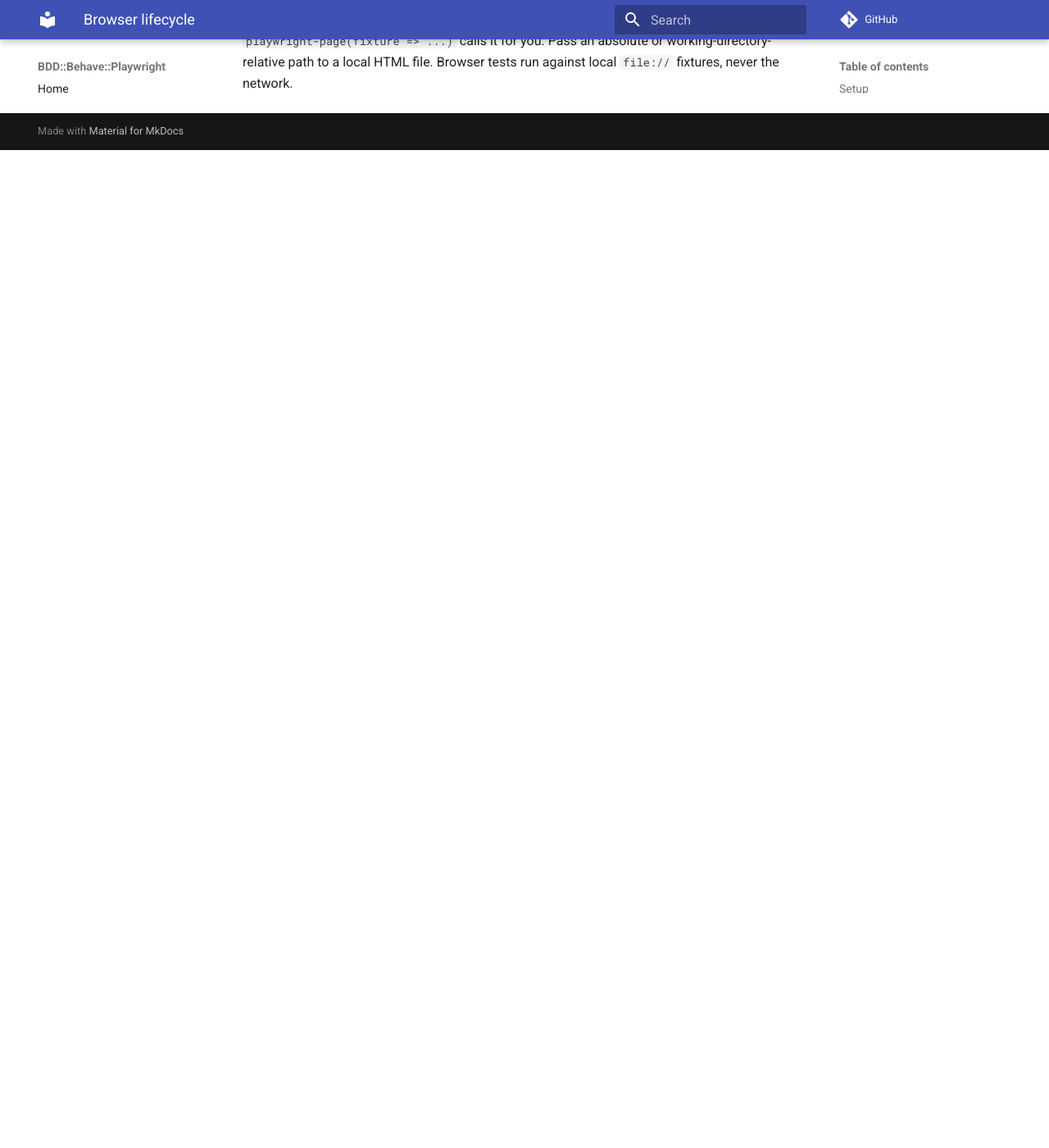
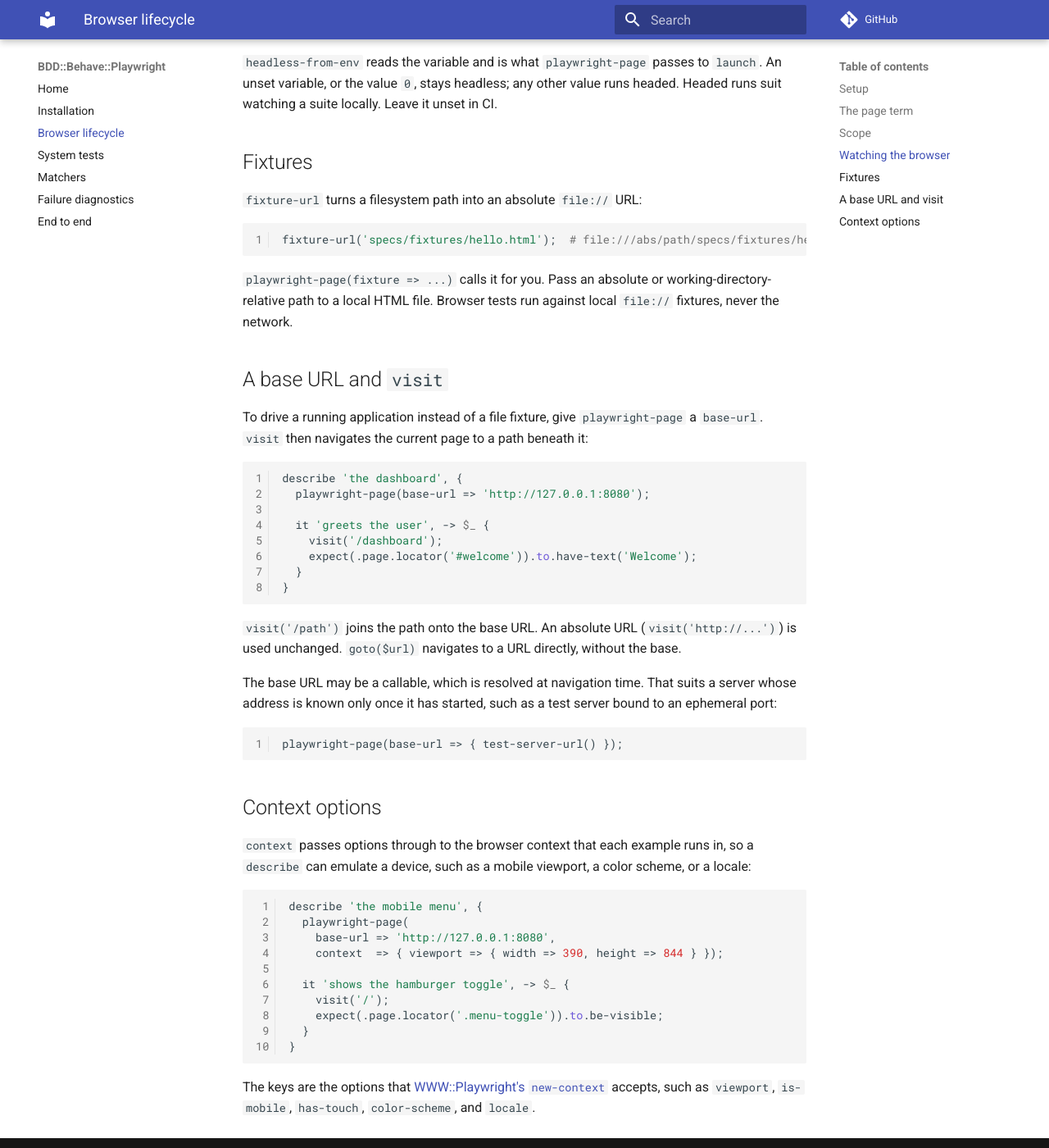
Before and after one commit to gdonald/BDD-Behave-Playwright, an MkDocs documentation site: the page built from docs-src/docs/lifecycle.md, in a window 1280 px wide and 1400 px high, scrolled down 1419 px. Shown: the whole window at 82% size. Built offline with MkDocs 1.6.1 and Material for MkDocs 9.7.7, drawn with Linux system fonts in a browser that asks for light colours; comment, search, counter and statistics services are not loaded; before the commit the page ends 1602 px from its top, so only the background shows below that; some of the changed text lies outside the part shown.

Commit message:
Add base-url/visit, SHOW_CHROME toggle, and context passthrough

````diff
--- a/docs-src/docs/lifecycle.md
+++ b/docs-src/docs/lifecycle.md
@@ -52,6 +52,19 @@
   published as the `page` term.
 - The context is closed in `after-each`; the browser is closed in `after-all`.
 
+## Watching the browser
+
+The browser runs headless by default. Set `SHOW_CHROME` to launch it headed, so
+the window is visible while the examples drive it:
+
+```sh
+SHOW_CHROME=1 behave specs/some-browser-spec.raku
+```
+
+`headless-from-env` reads the variable and is what `playwright-page` passes to
+`launch`. An unset variable, or the value `0`, stays headless; any other value
+runs headed. Headed runs suit watching a suite locally. Leave it unset in CI.
+
 ## Fixtures
 
 `fixture-url` turns a filesystem path into an absolute `file://` URL:
@@ -63,3 +76,54 @@
 `playwright-page(fixture => ...)` calls it for you. Pass an absolute or
 working-directory-relative path to a local HTML file. Browser tests run against
 local `file://` fixtures, never the network.
+
+## A base URL and `visit`
+
+To drive a running application instead of a file fixture, give `playwright-page`
+a `base-url`. `visit` then navigates the current page to a path beneath it:
+
+```raku
+describe 'the dashboard', {
+  playwright-page(base-url => 'http://127.0.0.1:8080');
+
+  it 'greets the user', -> $_ {
+    visit('/dashboard');
+    expect(.page.locator('#welcome')).to.have-text('Welcome');
+  }
+}
+```
+
+`visit('/path')` joins the path onto the base URL. An absolute URL
+(`visit('http://...')`) is used unchanged. `goto($url)` navigates to a URL
+directly, without the base.
+
+The base URL may be a callable, which is resolved at navigation time. That suits
+a server whose address is known only once it has started, such as a test server
+bound to an ephemeral port:
+
+```raku
+playwright-page(base-url => { test-server-url() });
+```
+
+## Context options
+
+`context` passes options through to the browser context that each example runs
+in, so a `describe` can emulate a device, such as a mobile viewport, a color
+scheme, or a locale:
+
+```raku
+describe 'the mobile menu', {
+  playwright-page(
+    base-url => 'http://127.0.0.1:8080',
+    context  => { viewport => { width => 390, height => 844 } });
+
+  it 'shows the hamburger toggle', -> $_ {
+    visit('/');
+    expect(.page.locator('.menu-toggle')).to.be-visible;
+  }
+}
+```
+
+The keys are the options that [WWW::Playwright's
+`new-context`](https://github.com/gdonald/WWW-Playwright) accepts, such as
+`viewport`, `is-mobile`, `has-touch`, `color-scheme`, and `locale`.
````
Also changed, not shown: README.md, 6 other files.
